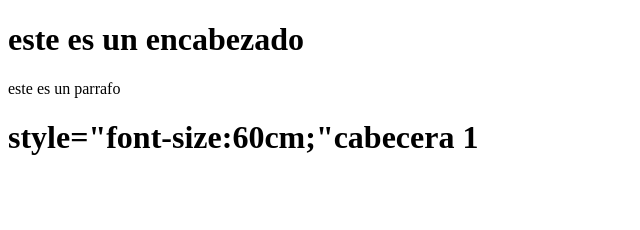
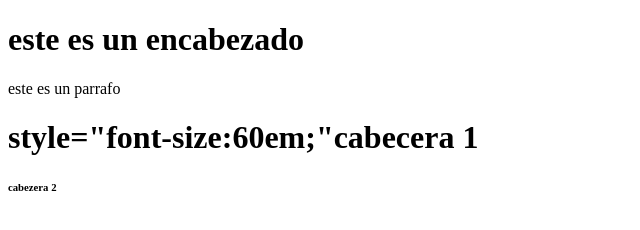
Before and after one commit to josecc35/josechinchay.github.io, a plain HTML site: page index.html in a window 1280 px wide. Shown: the full height of the page, 0-640 px from the left. Drawn offline with Linux system fonts and the light colour scheme.

Commit message:
version 6

```diff
--- a/index.html
+++ b/index.html
@@ -13,6 +13,7 @@
     <!-- comrntatio 1 -->
     <!-- comentario 2 -->
     <!-- comentario 3 -->
-    <h1>style="font-size:60cm;"cabecera 1</h1>
+    <h1>style="font-size:60em;"cabecera 1</h1>
+    <h6>cabezera 2</h6>
 </body>
 </html>
```
